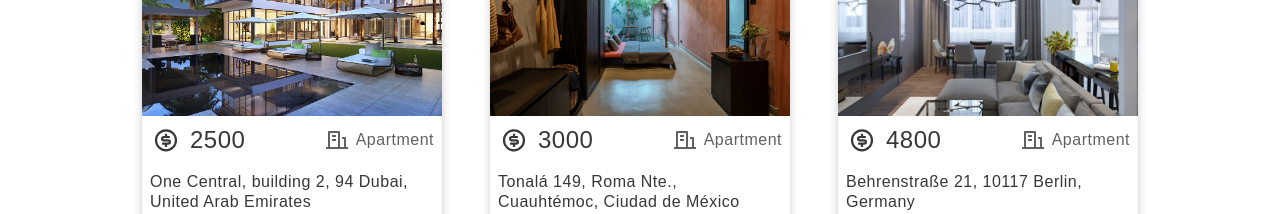
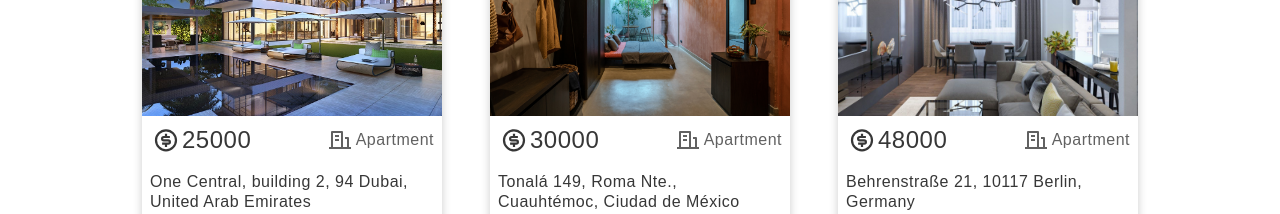
Before and after one commit to NunezGabriel/get-that-home-frontend, a React (Vite) app in the folder get-that-home/: page / in a window 1280 px wide. Shown: the part 960-1174 px from the top of the page. Built offline with nearby package versions, Linux system fonts and the light colour scheme; no server answers.

Commit message:
fix card to its properties route

```diff
--- a/get-that-home/src/components/card-landing.jsx
+++ b/get-that-home/src/components/card-landing.jsx
@@ -47,7 +47,6 @@ const RentalChar = styled.div`
   justify-content: flex-start;
   align-items: center;
   margin: 8px;
-  gap: 8px;
   position: relative;
 `;
 
@@ -56,7 +55,6 @@ const RentPrice = styled.p`
   font-weight: 400;
   color: #373737;
   margin: 0;
-  padding-right: 72px;
 `;
 
 const PropertyType = styled.p`
@@ -64,9 +62,6 @@ const PropertyType = styled.p`
   font-weight: 400;
   color: #616161;
   margin: 0;
-  align-self: center;
-  position: absolute;
-  right: 0;
 `;
 
 const AddressChar = styled.div`
@@ -138,6 +133,15 @@ const Area = styled.p`
   padding-left: 4px;
 `;
 
+const ZCont = styled.div`
+  display: flex;
+  flex-direction: row;
+  align-items: center;
+  gap: 4px;
+  position: absolute;
+  right: 0;
+`
+
 function CardLanding() {
   return (
     <Container>
@@ -147,11 +151,13 @@ function CardLanding() {
           <RiMoneyDollarCircleLine
             style={{ width: "32px", height: "26.67px", color: "#373737" }}
           />
-          <RentPrice>2500</RentPrice>
+          <RentPrice>25000</RentPrice>
+          <ZCont>
           <RiBuildingLine
             style={{ width: "24px", height: "32px", color: "#616161" }}
           />
           <PropertyType>Apartment</PropertyType>
+          </ZCont>
         </RentalChar>
         <AddressChar>
           <Address>One Central, building 2, 94 Dubai, United Arab Emirates</Address>
@@ -182,11 +188,13 @@ function CardLanding() {
           <RiMoneyDollarCircleLine
             style={{ width: "32px", height: "26.67px", color: "#373737" }}
           />
-          <RentPrice>3000</RentPrice>
+          <RentPrice>30000</RentPrice>
+          <ZCont>
           <RiBuildingLine
             style={{ width: "24px", height: "32px", color: "#616161" }}
           />
           <PropertyType>Apartment</PropertyType>
+          </ZCont>
         </RentalChar>
         <AddressChar>
           <Address>Tonalá 149, Roma Nte., Cuauhtémoc, Ciudad de México</Address>
@@ -217,11 +225,13 @@ function CardLanding() {
           <RiMoneyDollarCircleLine
             style={{ width: "32px", height: "26.67px", color: "#373737" }}
           />
-          <RentPrice>4800</RentPrice>
+          <RentPrice>48000</RentPrice>
+          <ZCont>
           <RiBuildingLine
             style={{ width: "24px", height: "32px", color: "#616161" }}
           />
           <PropertyType>Apartment</PropertyType>
+          </ZCont>
         </RentalChar>
         <AddressChar>
           <Address>Behrenstraße 21, 10117 Berlin, Germany</Address>
--- a/get-that-home/src/components/rental-card.jsx
+++ b/get-that-home/src/components/rental-card.jsx
@@ -5,15 +5,14 @@ import { RiMoneyDollarCircleLine } from "react-icons/ri";
 import { BiBed, BiBath, BiArea } from "react-icons/bi";
 import { MdOutlinePets } from "react-icons/md";
 import PhotoDeparment from "../assets/images/Photo1.svg";
-import { Link } from "react-router-dom";
+import { Link, useParams } from "react-router-dom";
 
 const PropertyCard = styled.div`
   border-radius: 8px;
   display: flex;
   flex-direction: column;
-  justify-content: left;
-  align-items: left;
   width: 300px;
+  height: 353px;
   font-family: "Inter";
   font-weight: 400;
   font-size: 16px;
@@ -22,10 +21,11 @@ const PropertyCard = styled.div`
   color: #616161;
   border-bottom: 7px solid #bf5f82;
   box-shadow: 0px 5px 10px rgba(0, 0, 0, 0.2);
+  position: relative;
 `;
 
 const RentalImg = styled.img`
-  width: 300;
+  width: 300px;
   height: 200px;
   flex-shrink: 0;
   border-top-left-radius: 8px;
@@ -36,16 +36,16 @@ const RentalChar = styled.div`
   display: flex;
   flex-direction: row;
   justify-content: flex-start;
-  padding: 8px;
-  gap: 8px;
+  align-content: center;
+  margin: 8px;
+  position: relative;
 `;
 
 const RentPrice = styled.p`
   ${typography.head.sm}
   font-weight: 400;
   color: #373737;
-  margin: 0;
-  padding-right: 64px;
+  margin: 0px;
 `;
 
 const PropertyType = styled.p`
@@ -53,7 +53,6 @@ const PropertyType = styled.p`
   font-weight: 400;
   color: #616161;
   margin: 0;
-  align-self: center;
 `;
 
 const AddressChar = styled.div`
@@ -123,20 +122,37 @@ const Area = styled.p`
   padding-left: 4px;
 `;
 
+const ZCont = styled.div`
+  display: flex;
+  flex-direction: row;
+  align-items: center;
+  gap: 4px;
+  position: absolute;
+  right: 8px;
+`
+
 function RentalCard(property) {
+  // console.log(property.id)
+
   return (
     <PropertyCard>
+      <Link to={`/property-not-logged/${property.id}`} >
       <RentalImg src={PhotoDeparment} alt="Home Pic" />
+      </Link>
       <RentalChar>
-        {" "}
         <RiMoneyDollarCircleLine
           style={{ width: "32px", height: "26.67px", color: "#373737" }}
         />
         <RentPrice>{property.price}</RentPrice>
-        <RiBuildingLine
-          style={{ width: "24px", height: "32px", color: "#616161" }}
-        />
-        <PropertyType>{property.property_type}</PropertyType>
+        <ZCont>
+          <RiBuildingLine
+          style={{ width: "24px",
+          height: "32px",
+          color: "#616161",
+        }}
+          />
+          <PropertyType>{property.property_type}</PropertyType>
+          </ZCont>
       </RentalChar>
       <AddressChar>
         <Address>{property.address}</Address>
--- a/get-that-home/src/context/filter-contex.jsx
+++ b/get-that-home/src/context/filter-contex.jsx
@@ -1,17 +1,21 @@
-import { Children, createContext, useContext, useEffect, useState } from "react";
+import { createContext, useState } from "react";
+import PropTypes from 'prop-types'
 
 export const filterContext = createContext();
 
-const Fillters =({children})=>{
+const Fillters = ({children}) => {
+  Fillters.propTypes = {
+    children: PropTypes.node
+  };
     const [min, setMin] = useState(0)
     const [max, setMax] = useState(1000000000)
     const [isChecked, setIsChecked] = useState(false);
     const [isCheckedApartment, setIsCheckedApartment] = useState(false)
 
-    const handleCheckboxChange = (event) => {
+    const handleCheckboxChange = () => {
       setIsChecked(!isChecked);
     };
-    const handleCheckboxApartmentChange = (event) => {
+    const handleCheckboxApartmentChange = () => {
         setIsCheckedApartment(!isCheckedApartment);
       };
     return(
--- a/get-that-home/src/notLoggedApp.jsx
+++ b/get-that-home/src/notLoggedApp.jsx
@@ -14,7 +14,7 @@ const NotLoggedApp = () => {
     <Routes>
       <Route path="/join-select" element={<JoinSelect />} />
       <Route path="/landlord-signup" element={<LandlordSignUp />} />
-      <Route path="/property-not-logged" element={<PropertyNotLogged />} />
+      <Route path="/property-not-logged/:id" element={<PropertyNotLogged />} />
       <Route path="/seeker-signup" element={<SeekerSignUp />} />
       <Route path="/find-home" element={<FindHome />} />
       <Route path="/login-page" element={<LoginPage />} />
--- a/get-that-home/src/pages/list-not-logged.jsx
+++ b/get-that-home/src/pages/list-not-logged.jsx
@@ -19,32 +19,30 @@ export const ContainerCards = styled.div`
 `;
 
 const ListNotLogged = () => {
-  const [properties, setProperties] = useState(null);
-  const {min, max, isChecked, isCheckedApartment} = useContext(filterContext);
-  const [staticProperties, setStaticProperties] = useState(null)
+  const [properties, setProperties] = useState([]);
+  // const {min, max, isChecked, isCheckedApartment} = useContext(filterContext);
+  // const [staticProperties, setStaticProperties] = useState(null)
 
   useEffect(() => {
     getProperties().then(setProperties).catch(console.log);
-    getProperties().then(setStaticProperties).catch(console.log);
+    // getProperties().then(setStaticProperties).catch(console.log);
   }, []);
 
-  let filterProperties = properties ? properties.filter(product => product.price >= parseInt(min) && product.price <= parseInt(max)) : [];
-  console.log(isChecked);
+  // const filterProperties = properties ? properties.filter(product => product.price >= parseInt(min) && product.price <= parseInt(max)) : [];
+  // console.log(isChecked);
 
-  useEffect(()=>{
-    if(isChecked){
-      setProperties(filterProperties.filter((product)=>product.property_type == "Casa"))
-      console.log(properties)
-      filterProperties = properties;
-    }else if(isCheckedApartment){
-      setProperties(filterProperties.filter((product)=>product.property_type == "Apartamento"))
-      console.log(properties)
-      filterProperties = properties;
-    }
-    else{
-      setProperties(staticProperties)
-    }
-  }, [isChecked, isCheckedApartment])
+  // useEffect(()=>{
+  //   if(isChecked){
+  //     setProperties(filterProperties.filter((product)=>product.property_type == "Casa"))
+  //     console.log(properties)
+  //   }else if(isCheckedApartment){
+  //     setProperties(filterProperties.filter((product)=>product.property_type == "Apartamento"))
+  //     console.log(properties)
+  //   }
+  //   else{
+  //     setProperties(staticProperties)
+  //   }
+  // }, [properties])
 
 
   return (
@@ -53,13 +51,13 @@ const ListNotLogged = () => {
       <ListProperties/>
       <div style={{ display: "flex", flexWrap: "wrap", marginTop: "50px" }}>
         <ContainerCards>
-          {filterProperties?.map((product) => {
-            return(
-              <Link to={"/property-not-logged"} key={product.id} style={{textDecoration: "none"}}>
-                <RentalCard  {...product}></RentalCard>;
-              </Link>
-            )
-          })}
+          {properties?.map((property) => (
+            <RentalCard
+            key={property.id}
+            props={property}
+            {...property}
+            style={{ textDecoration: "none" }}/>
+          ))}
         </ContainerCards>
       </div>
       <FooterContent />
```
Also changed, not shown: get-that-home/src/pages/property-not-logged.jsx (+21 -19 lines).
